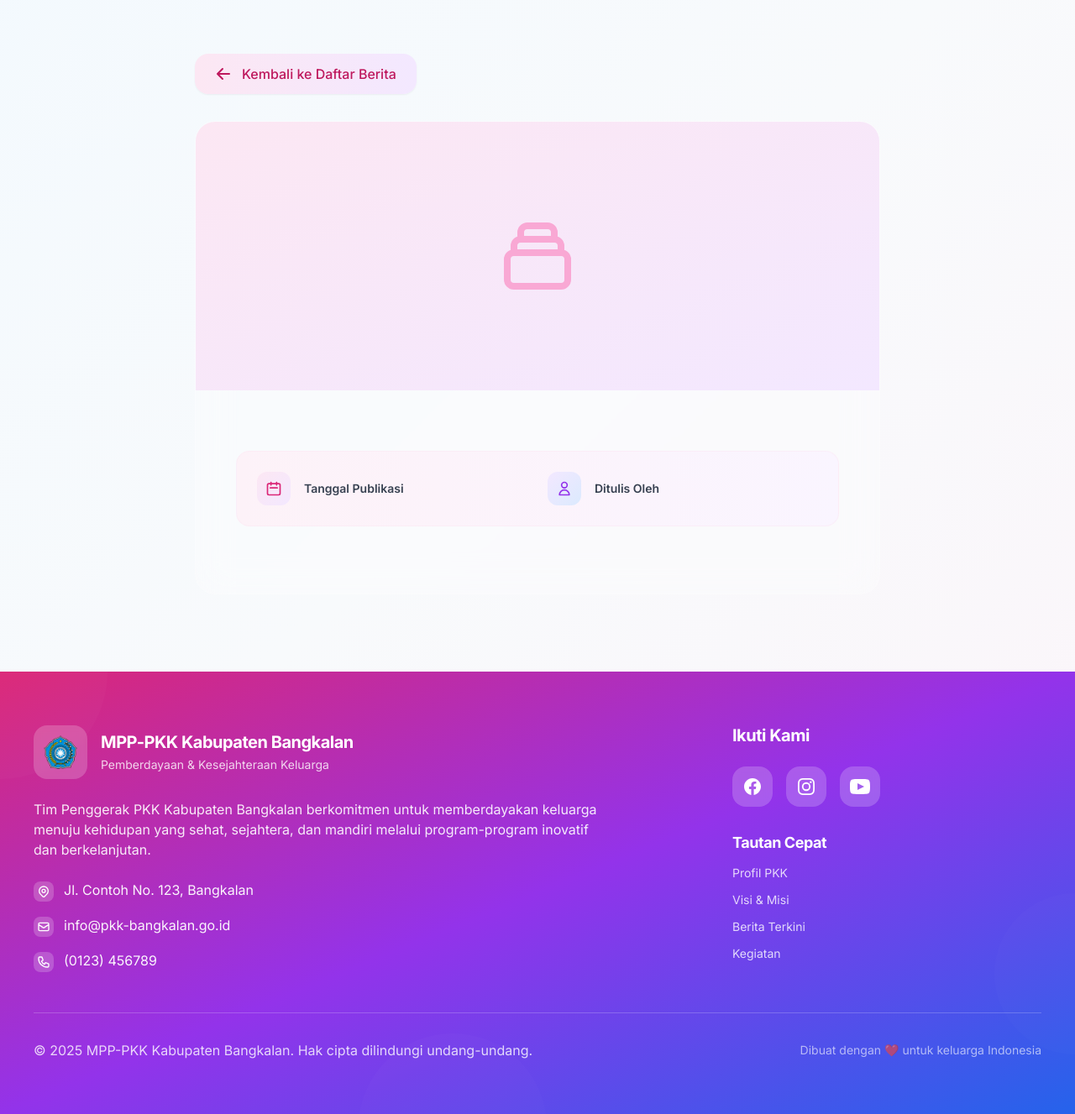
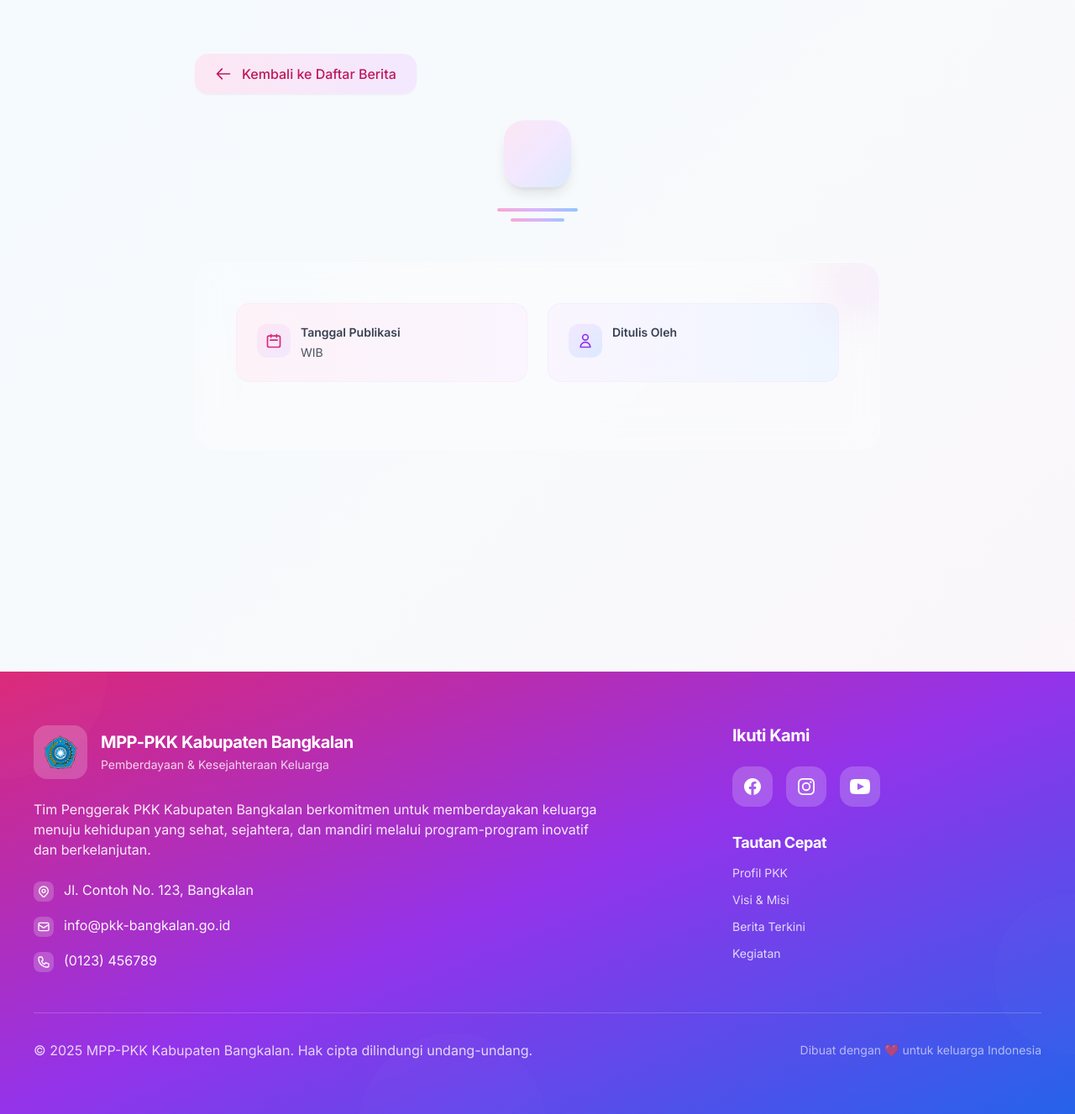
Before and after one commit to x1nx3r/pkk-bkl-B, a Laravel app: template resources/views/berita/show.blade.php in a window 1280 px wide. Shown: the part 114-1441 px from the top of the page at 84% size. Run offline with Laravel 12, Linux system fonts and the light colour scheme; the template is opened without the code that fills it, so the values that code supplies are empty; data comes from the database, SQL or seed files in the repository; style sheets or scripts are compiled from the project's sources; parts of the project's set-up code (start-up, migrations or seed data) failed here and were passed over.

Commit message:
nambahi revisi

```diff
--- a/resources/views/berita/show.blade.php
+++ b/resources/views/berita/show.blade.php
@@ -2,127 +2,130 @@
     title="{{ $berita->judul }} - TP-PKK Kabupaten Bangkalan"
     app-name="TP-PKK Kabupaten Bangkalan">
 
-    <div class="container mx-auto px-6 py-16 max-w-4xl">
+    <div class="container mx-auto px-4 sm:px-6 py-8 sm:py-12 md:py-16 max-w-4xl">
         <!-- Back Navigation -->
-        <div class="mb-8">
-            <a href="{{ route('berita.index') }}" class="inline-flex items-center gap-3 px-6 py-3 rounded-2xl bg-gradient-to-r from-pink-100 to-purple-100 text-pink-700 hover:from-pink-200 hover:to-purple-200 hover:text-purple-800 transition-all duration-300 font-medium shadow-sm hover:shadow-md">
-                <svg xmlns="http://www.w3.org/2000/svg" class="h-5 w-5" viewBox="0 0 20 20" fill="currentColor">
-                    <path fill-rule="evenodd" d="M9.707 16.707a1 1 0 01-1.414 0l-6-6a1 1 0 010-1.414l6-6a1 1 0 011.414 1.414L5.414 9H17a1 1 0 110 2H5.414l4.293 4.293a1 1 0 010 1.414z" clip-rule="evenodd" />
+        <div class="mb-6 sm:mb-8">
+            <a href="{{ route('berita.index') }}" class="inline-flex items-center gap-2 sm:gap-3 px-4 py-2 sm:px-6 sm:py-3 rounded-xl sm:rounded-2xl bg-gradient-to-r from-pink-100 to-purple-100 text-pink-700 hover:from-pink-200 hover:to-purple-200 hover:text-purple-800 transition-all duration-300 font-medium shadow-sm hover:shadow-md text-sm sm:text-base">
+                <svg xmlns="http://www.w3.org/2000/svg" class="h-4 w-4 sm:h-5 sm:w-5" fill="none" viewBox="0 0 24 24" stroke="currentColor">
+                    <path stroke-linecap="round" stroke-linejoin="round" stroke-width="2" d="M10 19l-7-7m0 0l7-7m-7 7h18" />
                 </svg>
                 Kembali ke Daftar Berita
             </a>
         </div>
 
-        <!-- Article Detail -->
-        <article class="glass-effect rounded-3xl overflow-hidden border border-pink-100/30 card-hover">
+        <!-- Featured Image -->
         @if($berita->featured_image)
-                <div class="h-80 lg:h-96 overflow-hidden relative">
-                    <img
-                        src="{{ Storage::url($berita->featured_image) }}"
-                        alt="{{ $berita->judul }}"
-                        class="w-full h-full object-cover object-center"
-                    >
+            <div class="mb-6 sm:mb-8 rounded-2xl sm:rounded-3xl overflow-hidden shadow-xl relative">
+                <img src="{{ Storage::url($berita->featured_image) }}" alt="{{ $berita->judul }}" class="w-full h-64 sm:h-80 md:h-96 object-cover">
                 <div class="absolute inset-0 bg-gradient-to-t from-black/40 via-transparent to-transparent"></div>
-                    <div class="absolute bottom-6 left-6 right-6">
-                        <span class="inline-block px-4 py-2 rounded-full bg-white/90 backdrop-blur-sm text-pink-600 font-semibold text-sm mb-4">Berita Terkini</span>
+                <div class="absolute bottom-3 left-3 sm:bottom-4 sm:left-4 md:bottom-6 md:left-6">
+                    <span class="inline-block px-3 py-1 sm:px-4 sm:py-2 rounded-full bg-white/90 backdrop-blur-sm text-pink-600 font-semibold text-xs sm:text-sm">Berita Terkini</span>
                 </div>
-                </div>
-            @else
-                <div class="h-80 bg-gradient-to-br from-pink-100 to-purple-100 flex items-center justify-center relative">
-                    <svg xmlns="http://www.w3.org/2000/svg" class="h-24 w-24 text-pink-300" fill="none" viewBox="0 0 24 24" stroke="currentColor">
-                        <path stroke-linecap="round" stroke-linejoin="round" stroke-width="2" d="M19 11H5m14 0a2 2 0 012 2v6a2 2 0 01-2 2H5a2 2 0 01-2-2v-6a2 2 0 012-2m14 0V9a2 2 0 00-2-2M5 11V9a2 2 0 012-2m0 0V5a2 2 0 012-2h6a2 2 0 012 2v2M7 7h10" />
-                    </svg>
             </div>
         @endif
 
-            <div class="p-8 lg:p-12">
-                <!-- Title -->
-                <h1 class="text-3xl lg:text-4xl font-bold gradient-text font-heading mb-6 leading-tight">{{ $berita->judul }}</h1>
+        <x-ui.section-title :title="$berita->judul" />
+
+        <!-- Article Detail -->
+        <article class="glass-effect rounded-2xl sm:rounded-3xl p-4 sm:p-6 md:p-8 lg:p-12 card-hover border border-pink-100/30 overflow-hidden relative">
+            <!-- Decorative Elements -->
+            <div class="absolute -top-6 -right-6 w-16 h-16 sm:w-20 sm:h-20 md:w-24 md:h-24 rounded-full bg-gradient-to-br from-pink-200/30 to-purple-200/30 blur-xl"></div>
 
             <!-- Meta Information -->
-                <div class="bg-gradient-to-r from-pink-50 to-purple-50 p-6 rounded-2xl mb-8 border border-pink-100/50">
-                    <div class="grid grid-cols-1 md:grid-cols-2 gap-6">
-                        <div class="flex items-center">
-                            <div class="w-10 h-10 rounded-xl bg-gradient-to-br from-pink-100 to-purple-100 flex items-center justify-center mr-4">
+            <div class="grid grid-cols-1 sm:grid-cols-2 gap-4 sm:gap-6 mb-6 sm:mb-8">
+                <!-- Tanggal Publikasi -->
+                <div class="bg-gradient-to-r from-pink-50 to-purple-50 p-4 sm:p-6 rounded-xl sm:rounded-2xl border border-pink-100/50">
+                    <div class="flex items-start gap-3">
+                        <div class="w-10 h-10 rounded-xl bg-gradient-to-br from-pink-100 to-purple-100 flex items-center justify-center flex-shrink-0">
                             <svg xmlns="http://www.w3.org/2000/svg" class="h-5 w-5 text-pink-600" fill="none" viewBox="0 0 24 24" stroke="currentColor">
                                 <path stroke-linecap="round" stroke-linejoin="round" stroke-width="2" d="M8 7V3m8 4V3m-9 8h10M5 21h14a2 2 0 002-2V7a2 2 0 00-2-2H5a2 2 0 00-2 2v12a2 2 0 002 2z" />
                             </svg>
                         </div>
-                            <div>
-                                <h4 class="font-semibold text-gray-700 text-sm">Tanggal Publikasi</h4>
-                                <p class="text-gray-900 font-medium">{{ $berita->created_at->translatedFormat('d F Y, H:i') }}</p>
+                        <div class="min-w-0 flex-1">
+                            <h4 class="font-semibold text-gray-700 text-xs sm:text-sm mb-1">Tanggal Publikasi</h4>
+                            <p class="text-gray-900 font-medium text-sm sm:text-base">{{ $berita->created_at->translatedFormat('d F Y') }}</p>
+                            <p class="text-gray-600 text-xs sm:text-sm">{{ $berita->created_at->translatedFormat('H:i') }} WIB</p>
+                        </div>
                     </div>
                 </div>
 
-                        <div class="flex items-center">
-                            <div class="w-10 h-10 rounded-xl bg-gradient-to-br from-purple-100 to-blue-100 flex items-center justify-center mr-4">
+                <!-- Author -->
+                <div class="bg-gradient-to-r from-purple-50 to-blue-50 p-4 sm:p-6 rounded-xl sm:rounded-2xl border border-purple-100/50">
+                    <div class="flex items-start gap-3">
+                        <div class="w-10 h-10 rounded-xl bg-gradient-to-br from-purple-100 to-blue-100 flex items-center justify-center flex-shrink-0">
                             <svg xmlns="http://www.w3.org/2000/svg" class="h-5 w-5 text-purple-600" fill="none" viewBox="0 0 24 24" stroke="currentColor">
                                 <path stroke-linecap="round" stroke-linejoin="round" stroke-width="2" d="M16 7a4 4 0 11-8 0 4 4 0 018 0zM12 14a7 7 0 00-7 7h14a7 7 0 00-7-7z" />
                             </svg>
                         </div>
-                            <div>
-                                <h4 class="font-semibold text-gray-700 text-sm">Ditulis Oleh</h4>
-                                <p class="text-gray-900 font-medium">{{ $berita->user->name }}</p>
+                        <div class="min-w-0 flex-1">
+                            <h4 class="font-semibold text-gray-700 text-xs sm:text-sm mb-1">Ditulis Oleh</h4>
+                            <p class="text-gray-900 font-medium text-sm sm:text-base">{{ $berita->user->name }}</p>
                         </div>
                     </div>
                 </div>
             </div>
 
             <!-- Content -->
-                <div class="prose prose-lg lg:prose-xl max-w-none">
+            <div class="prose prose-sm sm:prose-base lg:prose-lg max-w-none">
                 <div class="
-                        [&>h1]:text-3xl
+                    [&>h1]:text-xl [&>h1]:sm:text-2xl [&>h1]:md:text-3xl
                     [&>h1]:font-bold
                     [&>h1]:gradient-text
                     [&>h1]:font-heading
-                        [&>h1]:mb-6
-                        [&>h2]:text-2xl
+                    [&>h1]:mb-4 [&>h1]:sm:mb-6
+                    [&>h2]:text-lg [&>h2]:sm:text-xl [&>h2]:md:text-2xl
                     [&>h2]:font-bold
                     [&>h2]:text-pink-700
-                        [&>h2]:mb-4
-                        [&>h2]:mt-8
-                        [&>h3]:text-xl
+                    [&>h2]:mb-3 [&>h2]:sm:mb-4
+                    [&>h2]:mt-6 [&>h2]:sm:mt-8
+                    [&>h3]:text-base [&>h3]:sm:text-lg [&>h3]:md:text-xl
                     [&>h3]:font-semibold
                     [&>h3]:text-purple-600
-                        [&>h3]:mb-3
+                    [&>h3]:mb-2 [&>h3]:sm:mb-3
                     [&>p]:text-gray-700
+                    [&>p]:text-sm [&>p]:sm:text-base
                     [&>p]:leading-relaxed
-                        [&>p]:mb-4
-                        [&>ul]:space-y-2
+                    [&>p]:mb-3 [&>p]:sm:mb-4
+                    [&>ul]:space-y-1.5 [&>ul]:sm:space-y-2
                     [&>ul>li]:text-gray-700
-                        [&>ol]:space-y-2
+                    [&>ul>li]:text-sm [&>ul>li]:sm:text-base
+                    [&>ol]:space-y-1.5 [&>ol]:sm:space-y-2
                     [&>ol>li]:text-gray-700
+                    [&>ol>li]:text-sm [&>ol>li]:sm:text-base
                     [&>blockquote]:border-l-4
                     [&>blockquote]:border-pink-300
                     [&>blockquote]:bg-gradient-to-r
                     [&>blockquote]:from-pink-50
                     [&>blockquote]:to-purple-50
-                        [&>blockquote]:p-6
-                        [&>blockquote]:rounded-r-2xl
+                    [&>blockquote]:p-4 [&>blockquote]:sm:p-6
+                    [&>blockquote]:rounded-r-xl [&>blockquote]:sm:rounded-r-2xl
                     [&>blockquote]:italic
                     [&>blockquote]:text-gray-700
-                        [&>blockquote]:my-6
+                    [&>blockquote]:text-sm [&>blockquote]:sm:text-base
+                    [&>blockquote]:my-4 [&>blockquote]:sm:my-6
+                    [&>img]:rounded-xl [&>img]:sm:rounded-2xl
+                    [&>img]:shadow-lg
+                    [&>img]:my-4 [&>img]:sm:my-6
                 ">
                     {!! $berita->konten !!}
-                    </div>
                 </div>
             </div>
         </article>
 
         <!-- Related News -->
         @if($relatedNews->count() > 0)
-            <section class="mt-16">
+            <section class="mt-12 sm:mt-14 md:mt-16">
                 <x-ui.section-title title="Berita Terkait" />
 
-                <div class="grid grid-cols-1 md:grid-cols-2 lg:grid-cols-3 gap-6">
+                <div class="grid grid-cols-1 sm:grid-cols-2 lg:grid-cols-3 gap-4 sm:gap-5 md:gap-6">
                     @foreach($relatedNews as $related)
-                        <article class="glass-effect rounded-2xl overflow-hidden card-hover border border-pink-100/30">
-                            <a href="{{ route('berita.show', $related) }}" class="block h-48 overflow-hidden relative">
+                        <article class="glass-effect rounded-xl sm:rounded-2xl overflow-hidden card-hover border border-pink-100/30">
+                            <a href="{{ route('berita.show', $related) }}" class="block h-40 sm:h-44 md:h-48 overflow-hidden relative">
                                 @if($related->featured_image)
                                     <img src="{{ Storage::url($related->featured_image) }}" alt="{{ $related->judul }}" class="w-full h-full object-cover">
                                 @else
                                     <div class="w-full h-full bg-gradient-to-br from-pink-100 to-purple-100 flex items-center justify-center">
-                                        <svg xmlns="http://www.w3.org/2000/svg" class="h-12 w-12 text-pink-300" fill="none" viewBox="0 0 24 24" stroke="currentColor">
+                                        <svg xmlns="http://www.w3.org/2000/svg" class="h-10 w-10 sm:h-12 sm:w-12 text-pink-300" fill="none" viewBox="0 0 24 24" stroke="currentColor">
                                             <path stroke-linecap="round" stroke-linejoin="round" stroke-width="2" d="M19 11H5m14 0a2 2 0 012 2v6a2 2 0 01-2 2H5a2 2 0 01-2-2v-6a2 2 0 012-2m14 0V9a2 2 0 00-2-2M5 11V9a2 2 0 012-2m0 0V5a2 2 0 012-2h6a2 2 0 012 2v2M7 7h10" />
                                         </svg>
                                     </div>
@@ -130,11 +133,11 @@
                                 <div class="absolute inset-0 bg-gradient-to-t from-black/20 to-transparent"></div>
                             </a>
 
-                            <div class="p-6">
-                                <h3 class="font-bold text-gray-800 mb-2 line-clamp-2 hover:text-pink-600 transition-colors">
+                            <div class="p-4 sm:p-5 md:p-6">
+                                <h3 class="font-bold text-gray-800 text-sm sm:text-base mb-2 line-clamp-2 hover:text-pink-600 transition-colors">
                                     <a href="{{ route('berita.show', $related) }}">{{ $related->judul }}</a>
                                 </h3>
-                                <p class="text-gray-600 text-sm line-clamp-2">{{ Str::limit(strip_tags($related->konten), 80) }}</p>
+                                <p class="text-gray-600 text-xs sm:text-sm line-clamp-2">{{ Str::limit(strip_tags($related->konten), 80) }}</p>
                             </div>
                         </article>
                     @endforeach
```
Lines whose indentation alone changed are shown as unchanged.
